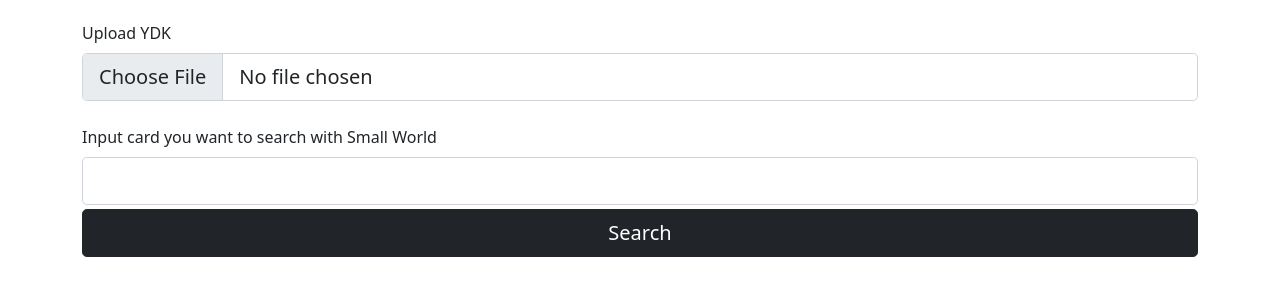
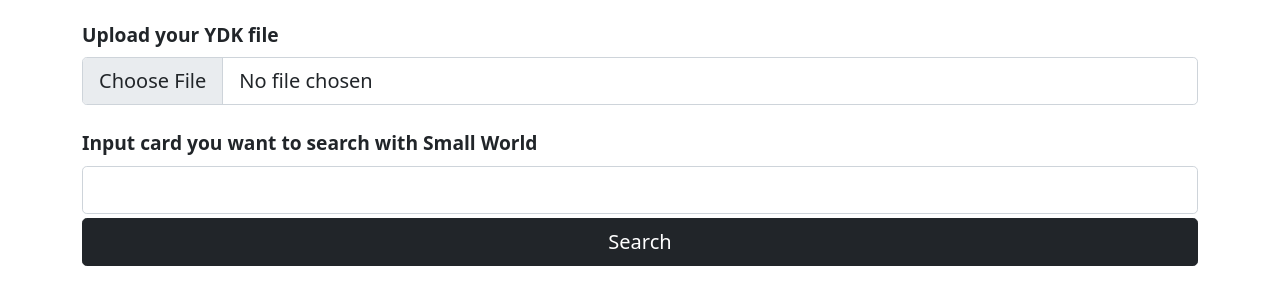
Before and after one commit to Spookyfan/smol-world, a plain HTML site: page index.html in a window 1280 px wide. Shown: the part 152-456 px from the top of the page. Drawn offline with nearby package versions, Linux system fonts and the light colour scheme; no server answers.

Commit message:
Add files via upload
changed font

```diff
--- a/index.html
+++ b/index.html
@@ -20,7 +20,7 @@
         </div>
 
         <div id="ydk-upload-wrapper" class="mt-4 mb-4">
-            <label for="ydk-upload" class="form-label">Upload YDK</label>
+            <label for="ydk-upload" class="form-label">Upload your YDK file</label>
             <input class="form-control form-control-lg" id="ydk-upload" type="file">
         </div>
 
--- a/style.css
+++ b/style.css
@@ -5,3 +5,8 @@ img {
 .grayscale {
     filter: grayscale(80%);
 }
+
+label {
+    font-size: larger;
+    font-weight: bold;
+}
```
